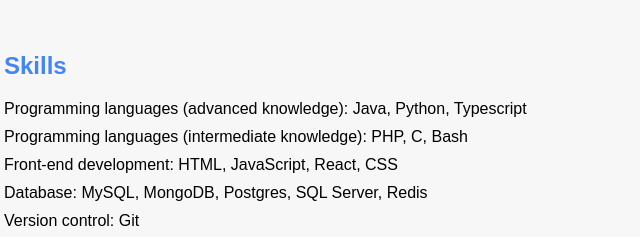
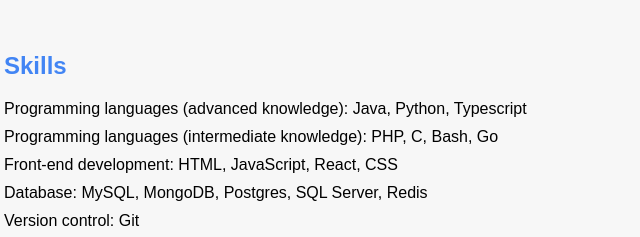
Before and after one commit to guimassoqueto/guimassoqueto.github.io, a plain HTML site: page index.html in a window 1280 px wide. Shown: the part 960-1197 px from the top of the page, 16-656 px from the left. Drawn offline with Linux system fonts and the light colour scheme.

Commit message:
Update index.html

```diff
--- a/index.html
+++ b/index.html
@@ -58,7 +58,7 @@
 		<h2>Skills</h2>
 		<ul>
 			<li>Programming languages (advanced knowledge): Java, Python, Typescript</li>
-			<li>Programming languages (intermediate knowledge): PHP, C, Bash</li>
+			<li>Programming languages (intermediate knowledge): PHP, C, Bash, Go</li>
 			<li>Front-end development: HTML, JavaScript, React, CSS</li>
 			<li>Database: MySQL, MongoDB, Postgres, SQL Server, Redis</li>
 			<li>Version control: Git</li>
```
